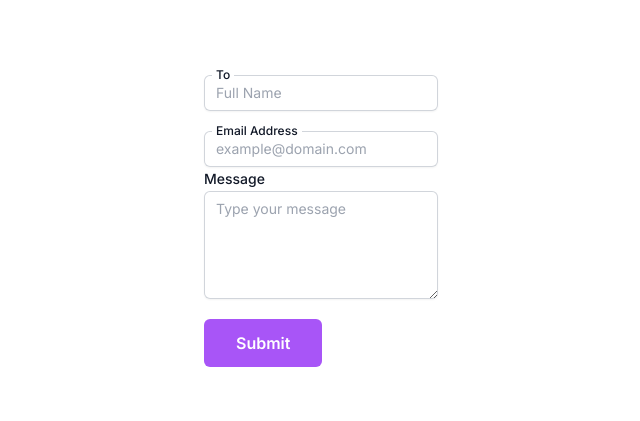
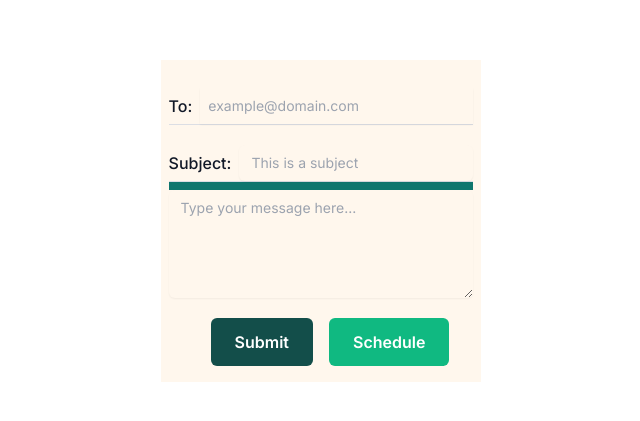
Before and after one commit to BvrLab/one-notification-api, a Next.js app in the folder client/: page /dashboard in a window 1280 px wide. Shown: the part 179-600 px from the top of the page, without its empty margins (319-959 px from the left). Built offline with nearby package versions, Linux system fonts and the light colour scheme.

Commit message:
add NotificationForm component

```diff
--- a/client/src/components/NotificationForm/NotificationForm.tsx
+++ b/client/src/components/NotificationForm/NotificationForm.tsx
@@ -6,7 +6,7 @@ import { useForm, SubmitHandler } from "react-hook-form";
 
 export type FormData = {
   to: string;
-  email: string;
+  subject: string;
   content: string;
 };
 
@@ -19,55 +19,68 @@ const NotificationForm: FC = () => {
   };
 
   return (
+    <div
+      className="p-2 bg-orange-50"
+    >
       <form onSubmit={handleSubmit(onSubmit)}>
-      <div className="relative mb-5">
+        <div className="flex w-full mt-5 items-center border-0 border-b-xs border-solid">
           <label
             htmlFor="name"
-          className="absolute -top-2 left-2 inline-block bg-white px-1 text-xs font-medium text-gray-900"
+            className="inline-block bg-orange-50 pr-2 text-base font-medium text-gray-900"
           >
-          To
+            To:
           </label>
           <input
             type="text"
-          placeholder="Full Name"
-          className="block w-full rounded-md border-0 py-1.5 px-3 text-gray-900 shadow-sm ring-1 ring-inset ring-gray-300 placeholder:text-gray-400 focus:ring-2 focus:ring-inset focus:ring-indigo-600 sm:text-sm sm:leading-6"
+            placeholder="example@domain.com"
+            className="block w-full border-0 py-1.5 px-2 bg-orange-50 text-gray-900 shadow-sm sm:text-sm sm:leading-6 focus:outline-none"
             {...register("to", { required: true })}
           />
         </div>
-      <div className="relative">
+        <div className="h-px w-full bg-[#DCDEE4]"></div>
+
+        <div className="flex w-full mt-5 items-center border-0 border-b-xs border-solid">
+          {/*           className="block w-full rounded-md border-0 py-1.5 px-3 text-gray-900 shadow-sm ring-1 ring-inset ring-gray-300 placeholder:text-gray-400 focus:ring-2 focus:ring-inset focus:ring-indigo-600 sm:text-sm sm:leading-6" */}
           <label
-          htmlFor="email"
-          className="absolute -top-2 left-2 inline-block bg-white px-1 text-xs font-medium text-gray-900"
+            htmlFor="subject"
+            className="inline-block bg-orange-50 pr-2 text-base font-medium text-gray-900"
           >
-          Email Address
+            Subject:
           </label>
           <input
-          type="email"
-          placeholder="example@domain.com"
-          className="block w-full rounded-md border-0 py-1.5 px-3 text-gray-900 shadow-sm ring-1 ring-inset ring-gray-300 placeholder:text-gray-400 focus:ring-2 focus:ring-inset focus:ring-indigo-600 sm:text-sm sm:leading-6"
-          {...register("email", { required: true })}
+            type="text"
+            placeholder="This is a subject"
+            className="block w-full rounded-md border-0 py-1.5 px-3 text-gray-900 shadow-sm bg-orange-50 sm:text-sm sm:leading-6 focus:outline-none"
+            {...register("subject", { required: true })}
           />
         </div>
+        <div className="h-px w-full bg-[#DCDEE4]"></div>
+
+        <div className="h-2 w-full bg-teal-700"></div>
+
         <div className="mb-5">
           <label
             htmlFor="message"
             className="block text-sm font-medium leading-6 text-gray-900"
           >
-          Message
           </label>
           <textarea
             rows={4}
-          placeholder="Type your message"
-          className="block w-full rounded-md border-0 py-1.5 px-3 text-gray-900 shadow-sm ring-1 ring-inset ring-gray-300 placeholder:text-gray-400 focus:ring-2 focus:ring-inset focus:ring-indigo-600 sm:text-sm sm:leading-6"
+            placeholder="Type your message here..."
+            className="block w-full rounded-md border-0 py-1.5 px-3 text-gray-900 shadow-sm bg-orange-50 sm:text-sm sm:leading-6 focus:outline-none"
             {...register("content", { required: true })}
           ></textarea>
         </div>
-      <div>
-        <button className="hover:shadow-form rounded-md bg-purple-500 py-3 px-8 text-base font-semibold text-white outline-none">
+        <div className="flex justify-end px-4 pb-2">
+          <button className="hover:bg-teal-800 rounded-md bg-teal-900 py-3 px-6 mx-2 text-base font-semibold text-white outline-none">
             Submit
+          </button>
+          <button className="hover:bg-emerald-400 rounded-md bg-emerald-500 py-3 px-6 mx-2 text-base font-semibold text-white outline-none">
+            Schedule
           </button>
         </div>
       </form>
+    </div>
   );
 };
 
```
Lines whose indentation alone changed are shown as unchanged.
